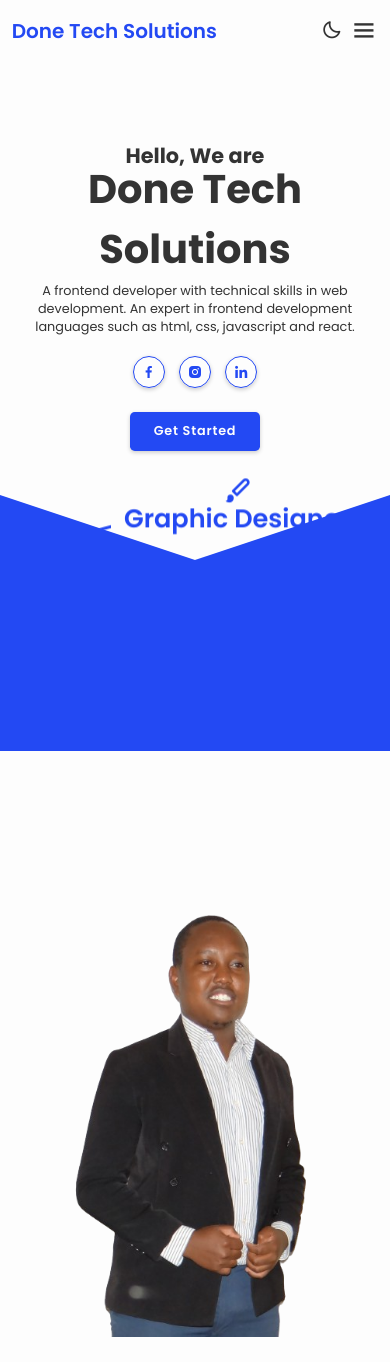
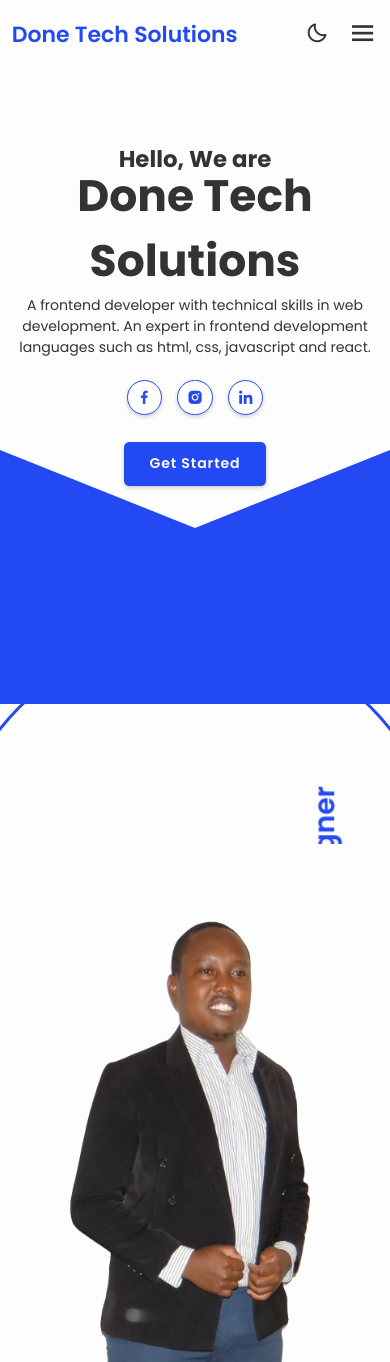
Before and after one commit to danmule3/donetechsolution, a plain HTML site: page index.html in a window 390 px wide. Shown: the top 1362 px of the page. Drawn offline with nearby package versions, Linux system fonts and the light colour scheme; some packages are replaced by stand-ins of ours; a script that the page names is missing.

Commit message:
Update styles.css

```diff
--- a/styles.css
+++ b/styles.css
@@ -690,7 +690,134 @@ form button:hover {
 }
 
 
-/* BREAKPOINTS */
+/* Breakpoints for phone screens (max-width: 480px) */
+@media (max-width: 480px) {
+    html {
+        font-size: 50%;
+    }
+
+    .home {
+        padding: 0 3% 35rem;
+        justify-content: center;
+        text-align: center;
+    }
+
+    .home-content h3 {
+        font-size: 2.2rem;
+    }
+
+    .home-content h1 {
+        font-size: 4rem;
+    }
+
+    .home-content .social-media a {
+        margin: 2rem .5rem;
+    }
+
+    .home .profession-container {
+        left: 0;
+        width: 100%;
+        height: 100%;
+    }
+
+    .home .profession-container .profession-box {
+        position: fixed;
+        top: 60%;
+        left: 0;
+        border-radius: 0;
+        width: 100%;
+    }
+
+    .home .profession-box .profession {
+        padding: 0 10px;
+        left: auto;
+        transform-origin: 0;
+    }
+
+    .home .profession-box .profession:nth-child(1) {
+        transform: rotate(-90deg) translate(-100px, -220px);
+    }
+
+    .home .profession-box .profession:nth-child(2) {
+        transform: rotate(0deg) translate(3px, -335px);
+    }
+
+    .home .profession-box .profession:nth-child(3) {
+        transform: rotate(90deg) translate(-105px, -440px);
+    }
+
+    .home .profession-box .profession:nth-child(4) {
+        transform: rotate(180deg) translate(-210px, -335px);
+    }
+
+    .home .profession-box .circle {
+        position: fixed;
+        width: 500px;
+        height: 500px;
+        z-index: -1;
+    }
+
+    .home .profession-container .overlay {
+        position: fixed;
+        top: 60rem;
+        left: 50%;
+        right: 0;
+        transform: rotate(90deg) translate(-50%, 50%) scaleY(2.5);
+        border-width: 20rem;
+    }
+
+    .about {
+        flex-direction: column-reverse;
+        text-align: center;
+    }
+
+    .about-content h2 {
+        text-align: center;
+        font-size: 2.4rem;
+    }
+
+    .about-img img {
+        width: 80vw;
+        margin-top: -2rem;
+    }
+
+    .services h2,
+    .portfolio h2 {
+        font-size: 2.4rem;
+        margin-bottom: 2rem;
+    }
+
+    .portfolio .portfolio-container {
+        grid-template-columns: 1fr;
+    }
+
+    .testimonial-container .testimonial-wrapper {
+        padding: 4rem 0;
+    }
+
+    .testimonial-content .testimonial-slide {
+        padding: 2rem 1.5rem;
+    }
+
+    .testimonial-box .swiper-button-next,
+    .testimonial-box .swiper-button-prev {
+        display: none;
+    }
+
+    .contact form .input-box .input-field {
+        width: 100%;
+    }
+
+    .footer {
+        flex-direction: column-reverse;
+    }
+
+    .footer p {
+        text-align: center;
+        margin-top: 2rem;
+    }
+}
+
 @media (max-width: 1024px) {
     html {
         font-size: 55%;
@@ -710,7 +837,7 @@ form button:hover {
     }
 }
 
-@media(max-width: 1100px) {
+@media (max-width: 1100px) {
     :root {
         --big-font: 4rem;
         --h2-font: 2.5rem;
@@ -727,7 +854,7 @@ form button:hover {
     }
 }
 
-@media(max-width: 920px) {
+@media (max-width: 920px) {
     .about {
         grid-template-columns: 1fr;
     }
@@ -748,7 +875,7 @@ form button:hover {
     }
 }
 
-@media(max-width: 840px) {
+@media (max-width: 840px) {
     #menu-icon {
         display: block;
     }
@@ -805,7 +932,6 @@ form button:hover {
 }
 
 @media (max-width: 900px) {
-
     .navbar a:nth-child(1),
     .navbar a:nth-child(2) {
         color: var(--main-color);
@@ -946,117 +1072,6 @@ form button:hover {
     }
 
     .home .profession-box .profession:nth-child(3) {
-        transform: rotate(90deg) translate(-115px, -450px);
-    }
-
-    .home .profession-box .profession:nth-child(4) {
-        transform: rotate(180deg) translate(-220px, -335px);
-    }
-
-    .home .profession-box .circle {
-        position: fixed;
-        width: 670px;
-        height: 670px;
-        z-index: -1;
-    }
-
-    .home .profession-container .overlay {
-        position: fixed;
-        top: 70rem;
-        left: 50%;
-        right: 0;
-        transform: rotate(90deg) translate(-50%, 50%) scaleY(3);
-        border-width: 23.9rem;
-    }
-
-    .about {
-        flex-direction: column-reverse;
-        text-align: center;
-    }
-
-    .about-content h2 {
-        text-align: center;
-    }
-
-    .about-img img {
-        width: 70vw;
-        margin-top: -2rem;
-    }
-
-    .services h2,
-    .portfolio h2 {
-        margin-bottom: 3rem;
-    }
-
-    .portfolio .portfolio-container {
-        grid-template-columns: repeat(2, 1fr);
-    }
-
-    .testimonial-container .testimonial-wrapper {
-        padding: 5rem 0;
-    }
-
-    .testimonial-content .testimonial-slide {
-        padding: 3rem 2rem;
-    }
-
-    .testimonial-box .swiper-button-next,
-    .testimonial-box .swiper-button-prev {
-        display: none;
+        transform: rotate(90deg) translate(-115px);
     }
 }
-
-@media (max-width: 840px) {
-    .portfolio .portfolio-container {
-        grid-template-columns: 1fr;
-    }
-}
-
-@media (max-width: 617px) {
-    html {
-        font-size: 50%;
-    }
-
-    #darkMode-icon {
-        right: 6rem;
-    }
-
-    .home {
-        padding: 0 3% 30rem;
-    }
-
-    .home .profession-box .profession:nth-child(1) {
-        transform: rotate(-90deg) translate(-110px, -220px);
-    }
-
-    .home .profession-box .profession:nth-child(2) {
-        transform: rotate(0deg) translate(3px, -335px);
-    }
-
-    .home .profession-box .profession:nth-child(3) {
-        transform: rotate(90deg) translate(-105px, -440px);
-    }
-
-    .home .profession-box .profession:nth-child(4) {
-        transform: rotate(180deg) translate(-210px, -335px);
-    }
-
-    .contact form .input-box .input-field {
-        width: 100%;
-    }
-}
-
-@media (max-width: 450px) {
-    .about-img img {
-        width: 90vw;
-    }
-
-    .footer {
-        flex-direction: column-reverse;
-    }
-
-    .footer p {
-        text-align: center;
-        margin-top: 2rem;
-    }
-}
```
